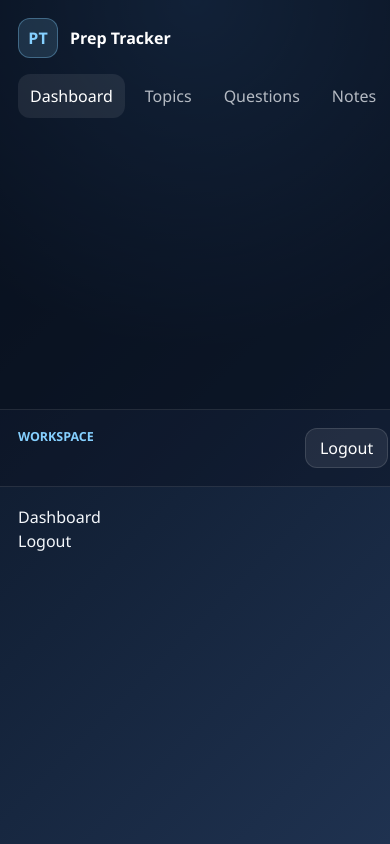
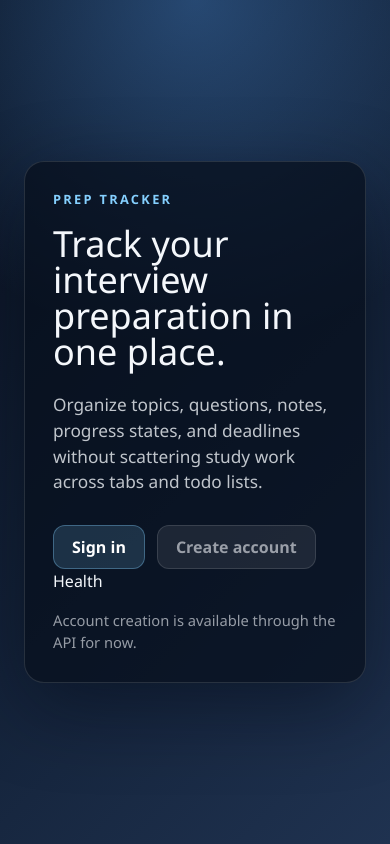
Before and after one commit to mykola-lp/prep-tracker, a React (Vite) app in the folder apps/web/: page / in a window 390 px wide. Before the commit this address led to /dashboard. Built offline with nearby package versions, Linux system fonts and the light colour scheme; no server answers.

Commit message:
feat(layout): style responsive home page

```diff
--- a/apps/web/src/app/router/HomeRedirect.jsx
+++ /dev/null
@@ -1,11 +0,0 @@
-import { Navigate } from 'react-router-dom';
-
-import { routePaths } from './routePaths';
-
-import { useAuth } from '@/features/auth/hooks/useAuth';
-
-export function HomeRedirect() {
-  const isAuthenticated = useAuth((state) => state.isAuthenticated);
-
-  return <Navigate to={isAuthenticated ? routePaths.dashboard : routePaths.login} replace />;
-}
--- a/apps/web/src/app/router/router.jsx
+++ b/apps/web/src/app/router/router.jsx
@@ -2,7 +2,6 @@ import { createBrowserRouter } from 'react-router-dom';
 
 import { AppLayout } from '@/components/AppLayout';
 
-import { HomeRedirect } from './HomeRedirect';
 import { ProtectedRoute } from './ProtectedRoute';
 import { PublicOnlyRoute } from './PublicOnlyRoute';
 import { routePaths } from './routePaths';
@@ -10,6 +9,7 @@ import { routePaths } from './routePaths';
 import { LoginPage } from '@/features/auth/pages/LoginPage';
 import { DashboardPage } from '@/features/dashboard/pages/DashboardPage';
 import { HealthPage } from '@/features/health/pages/HealthPage';
+import { HomePage } from '@/features/home/pages/HomePage';
 import { NotesPage } from '@/features/notes/pages/NotesPage';
 import { QuestionsPage } from '@/features/questions/pages/QuestionsPage';
 import { TopicsPage } from '@/features/topics/pages/TopicsPage';
@@ -17,7 +17,7 @@ import { TopicsPage } from '@/features/topics/pages/TopicsPage';
 export const router = createBrowserRouter([
   {
     path: routePaths.home,
-    element: <HomeRedirect />,
+    element: <HomePage />,
   },
   {
     element: <PublicOnlyRoute />,
--- a/apps/web/src/features/auth/hooks/useAuth.js
+++ b/apps/web/src/features/auth/hooks/useAuth.js
@@ -1,5 +1,5 @@
 import { useAuthStore } from '@/features/auth/store/authStore';
 
-export function useAuth() {
-  return useAuthStore();
+export function useAuth(selector) {
+  return useAuthStore(selector);
 }
--- a/apps/web/src/features/dashboard/pages/DashboardPage.jsx
+++ b/apps/web/src/features/dashboard/pages/DashboardPage.jsx
@@ -1,13 +1,9 @@
-import { useAuthStore } from '@/features/auth/store/authStore';
-
 export function DashboardPage() {
-  const logout = useAuthStore((state) => state.logout);
-
   return (
     <div>
       <h1>Dashboard</h1>
 
-      <button onClick={logout}>Logout</button>
+      <p>Dashboard will live here.</p>
     </div>
   );
 }
--- /dev/null
+++ b/apps/web/src/features/home/pages/HomePage.jsx
@@ -0,0 +1,36 @@
+import { Link } from 'react-router-dom';
+
+import { routePaths } from '@/app/router/routePaths';
+
+export function HomePage() {
+  return (
+    <main className="home-shell">
+      <section className="home-card">
+        <p className="home-eyebrow">Prep Tracker</p>
+
+        <h1 className="home-title">Track your interview preparation in one place.</h1>
+
+        <p className="home-lead">
+          Organize topics, questions, notes, progress states, and deadlines without scattering study
+          work across tabs and todo lists.
+        </p>
+
+        <div className="home-actions">
+          <Link className="home-primary-link" to={routePaths.login}>
+            Sign in
+          </Link>
+
+          <button className="home-secondary-button" type="button" disabled>
+            Create account
+          </button>
+        </div>
+
+        <Link className="home-secondary-link" to={routePaths.health}>
+          Health
+        </Link>
+
+        <p className="home-note">Account creation is available through the API for now.</p>
+      </section>
+    </main>
+  );
+}
--- a/apps/web/src/styles/index.css
+++ b/apps/web/src/styles/index.css
@@ -142,6 +142,89 @@ a {
   background: rgba(255, 255, 255, 0.12);
 }
 
+.home-shell {
+  min-height: 100vh;
+  display: grid;
+  place-items: center;
+  padding: 24px;
+}
+
+.home-card {
+  width: min(100%, 720px);
+  padding: 40px;
+  border: 1px solid rgba(255, 255, 255, 0.12);
+  border-radius: 28px;
+  background: rgba(8, 15, 29, 0.74);
+  box-shadow: 0 24px 80px rgba(1, 7, 18, 0.45);
+}
+
+.home-eyebrow {
+  margin: 0 0 16px;
+  color: #85d0ff;
+  font-size: 0.8rem;
+  font-weight: 700;
+  letter-spacing: 0.18em;
+  text-transform: uppercase;
+}
+
+.home-title {
+  max-width: 620px;
+  margin: 0;
+  font-size: 3rem;
+  line-height: 1;
+}
+
+.home-lead {
+  max-width: 580px;
+  margin: 22px 0 0;
+  color: rgba(244, 247, 251, 0.78);
+  font-size: 1.08rem;
+}
+
+.home-actions {
+  display: flex;
+  flex-wrap: wrap;
+  gap: 12px;
+  margin-top: 30px;
+}
+
+.home-primary-link,
+.home-secondary-button {
+  min-height: 44px;
+  display: inline-flex;
+  align-items: center;
+  justify-content: center;
+  padding: 0 18px;
+  border-radius: 12px;
+  font-weight: 700;
+}
+
+.home-primary-link {
+  border: 1px solid rgba(133, 208, 255, 0.34);
+  background: rgba(133, 208, 255, 0.16);
+  color: #ffffff;
+}
+
+.home-primary-link:hover {
+  background: rgba(133, 208, 255, 0.24);
+}
+
+.home-secondary-button {
+  border: 1px solid rgba(255, 255, 255, 0.12);
+  background: rgba(255, 255, 255, 0.08);
+  color: rgba(244, 247, 251, 0.58);
+}
+
+.home-secondary-button:disabled {
+  cursor: not-allowed;
+}
+
+.home-note {
+  margin: 16px 0 0;
+  color: rgba(244, 247, 251, 0.6);
+  font-size: 0.92rem;
+}
+
 @media (max-width: 760px) {
   .app-shell {
     grid-template-columns: 1fr;
@@ -172,4 +255,13 @@ a {
   .app-content {
     padding: 18px;
   }
+
+  .home-card {
+    padding: 28px;
+    border-radius: 20px;
+  }
+
+  .home-title {
+    font-size: 2.25rem;
+  }
 }
```
